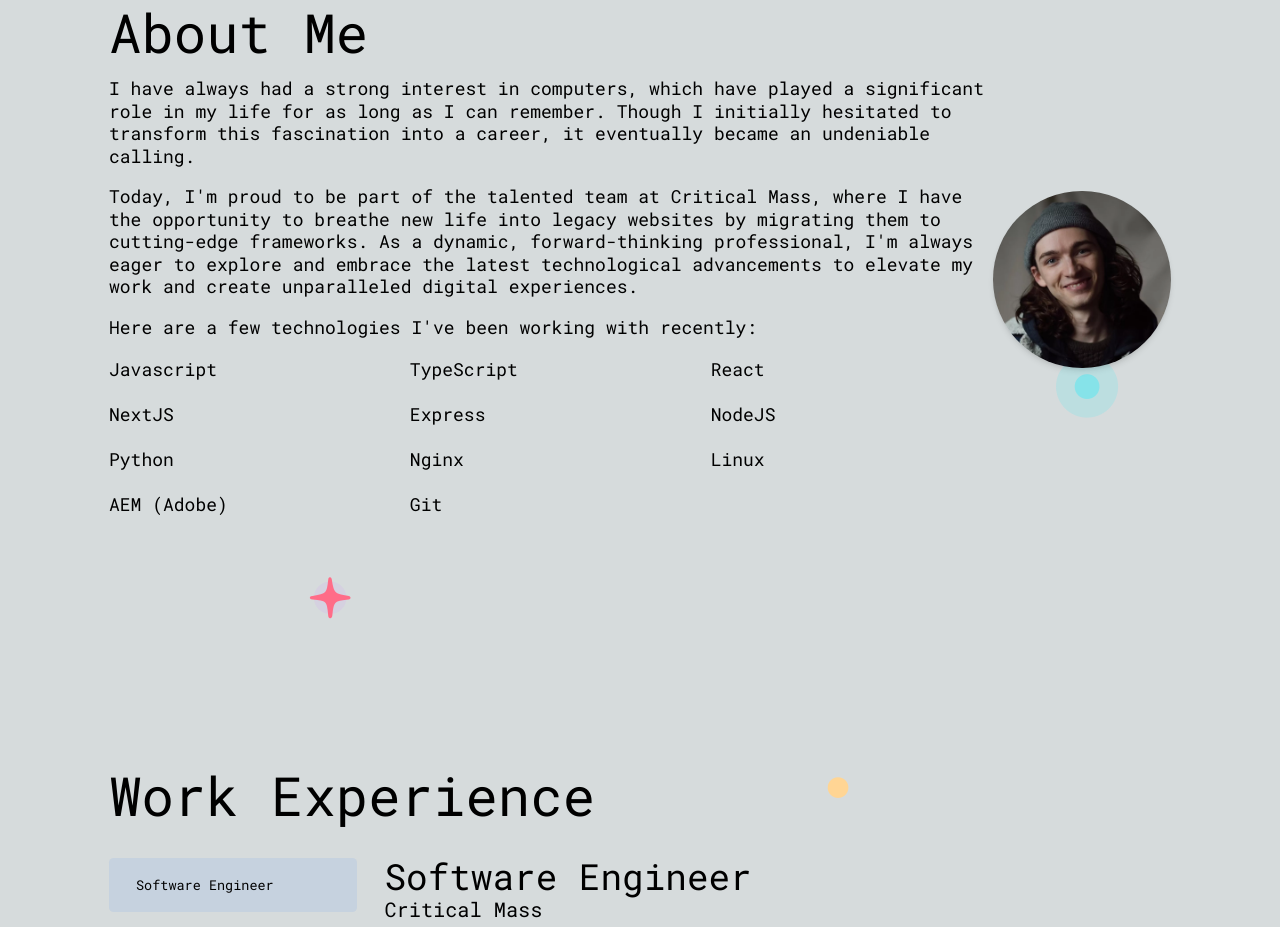
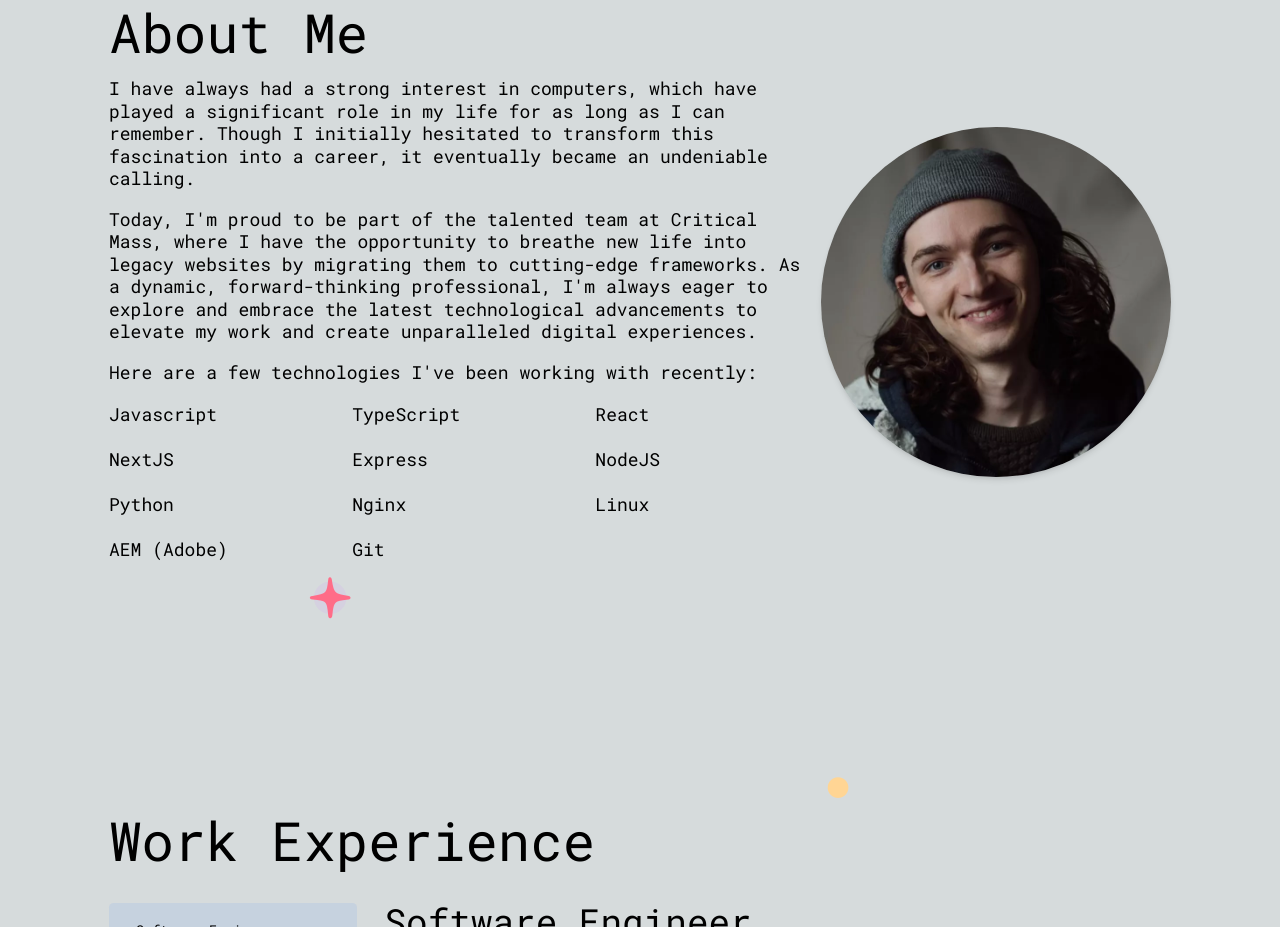
Before and after one commit to yunggarlic/new_personal, a Next.js app: page / in a window 1280 px wide. Shown: the part 840-1767 px from the top of the page. Built offline with nearby package versions, Linux system fonts and the light colour scheme.

Commit message:
adds bg mask

```diff
--- a/src/components/About.tsx
+++ b/src/components/About.tsx
@@ -50,7 +50,7 @@ const About: React.FC = () => {
       id="about"
       ref={aboutRef}
     >
-      <div className={`space-y-4`}>
+      <div className={`space-y-4 bg-fade`}>
         <h2>About Me</h2>
         <p className="">
           {
@@ -76,7 +76,7 @@ const About: React.FC = () => {
         </ul>
       </div>
       <div
-        className={`img-side translate-y-10 transition-transform duration-700 ${
+        className={`img-side translate-y-10 transition-transform duration-700 min-w-[33%] max-w-[360px] ${
           intersected ? 'animate-up' : ''
         }`}
       >
```
